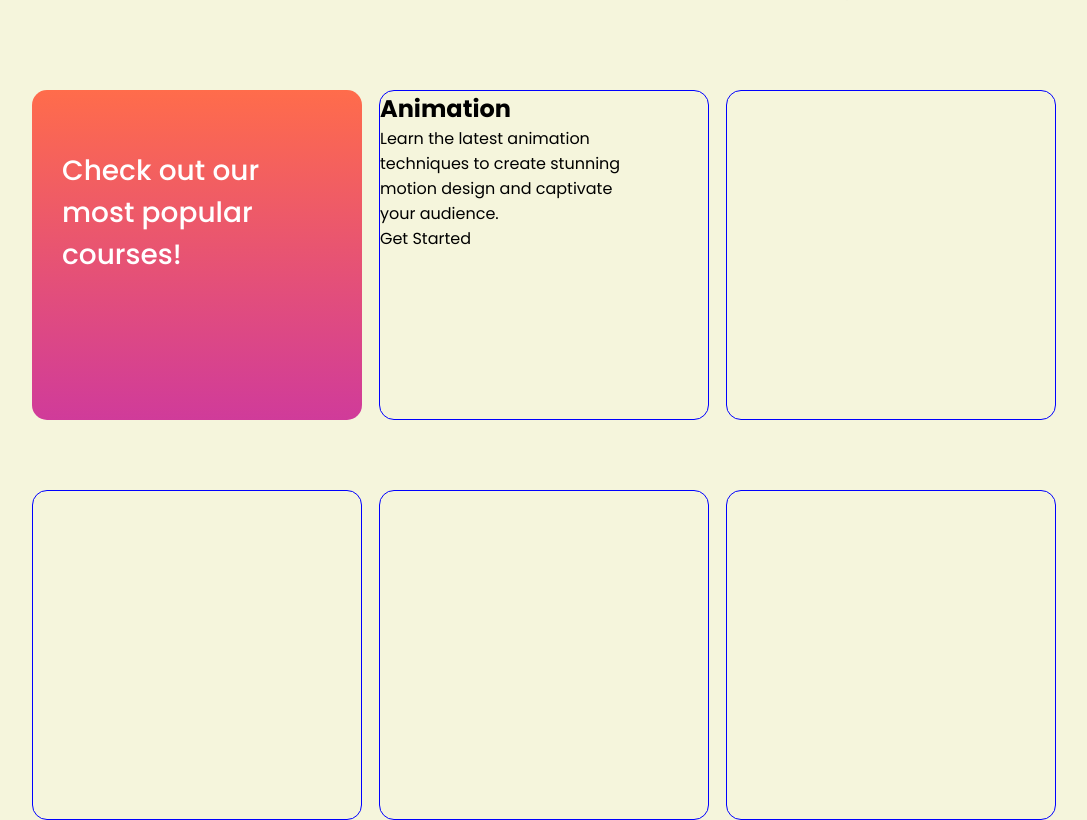
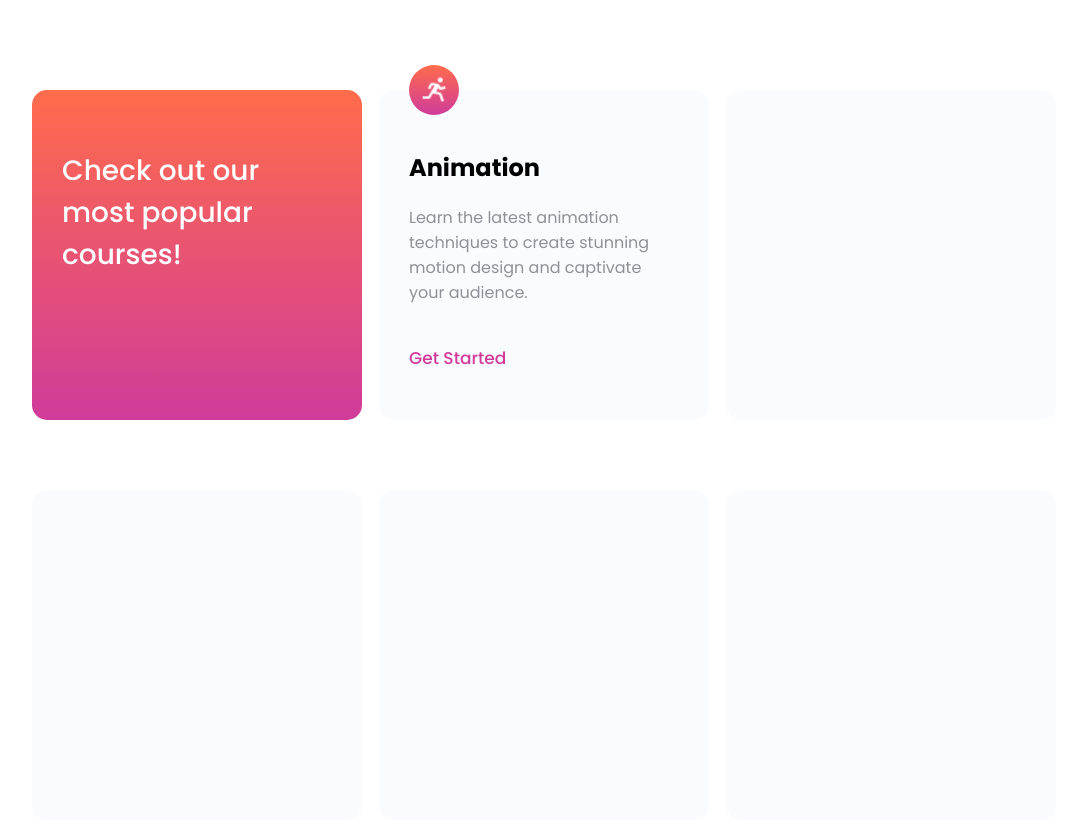
Before and after one commit to mohd-shafi-01/E-Learning_Landing_Page, a plain HTML site: page index.html in a window 1280 px wide. Shown: the part 632-1452 px from the top of the page, without its empty margins (96-1183 px from the left). Drawn offline with Linux system fonts and the light colour scheme.

Commit message:
Edit card

```diff
--- a/index.html
+++ b/index.html
@@ -33,9 +33,9 @@
     </div>
     <div class="card two">
       <h2>Animation</h2>
-      <p>Learn the latest animation<br>techniques to create stunning<br>motion design and captivate<br>your audience.</p>
-      <span class="get">Get Started</span>
-      <span class="icon"></span>
+      <p class="card-des">Learn the latest animation<br>techniques to create stunning<br>motion design and captivate<br>your audience.</p>
+      <p class="get-started">Get Started</p>
+      <div class="icon"><img src="assets/run-regular-24.png" alt=""></div>
     </div>
     <div class="card three"></div>
     <div class="card four"></div>
--- a/style.css
+++ b/style.css
@@ -11,7 +11,7 @@ a {
 body {
   width: 100%;
   height: 100vh;
-  background-color: beige;
+  background-color: #fff;
   overflow-x: hidden;
 }
 
@@ -22,7 +22,7 @@ body {
   justify-content: space-between;
   align-items: center;
   padding: 0px 20px;
-
+  background: #fff;
   color: white;
 }
 
@@ -111,13 +111,15 @@ body {
   flex-wrap: wrap;
   justify-content: space-between;
   row-gap: 70px;
+
 }
 
 .card {
   width: 330px;
   height: 330px;
   border-radius: 15px;
-  border: 1px solid blue;
+  background: #fafbff;
+  z-index: 100;
 }
 
 .one {
@@ -128,6 +130,53 @@ body {
   font-size: 28px;
   color: #fff;
   font-weight: 500;
-  padding-left: 30px;
-  padding-top: 60px;
+  margin-left: 30px;
+  margin-top: 60px;
 }
+
+.two {
+  position: relative;
+}
+
+.two h2 {
+  margin-left: 30px;
+  margin-top: 60px;
+}
+
+.card-des {
+  margin-left: 30px;
+  margin-top: 20px;
+  color: #909098;
+  font-weight: 400;
+}
+
+.get-started {
+  margin-left: 30px;
+  margin-top: 40px;
+  font-size: 17px;
+  font-weight: 500;
+  color: #d03b9a;
+  cursor: pointer;
+  transition: all 0.3s ease;
+}
+.get-started:hover {
+  color: #ff6c4b;
+}
+
+.icon {
+  width: 50px;
+  height: 50px;
+  display: flex;
+  justify-content: center;
+  align-items: center;
+  background: linear-gradient(#ff6c4b, #d03b9a);
+  border-radius: 50%;
+  position: absolute;
+  top: -25px;
+  left: 30px;
+}
+
+.icon img {
+  width: 30px;
+  height: 30px;
+}
```
